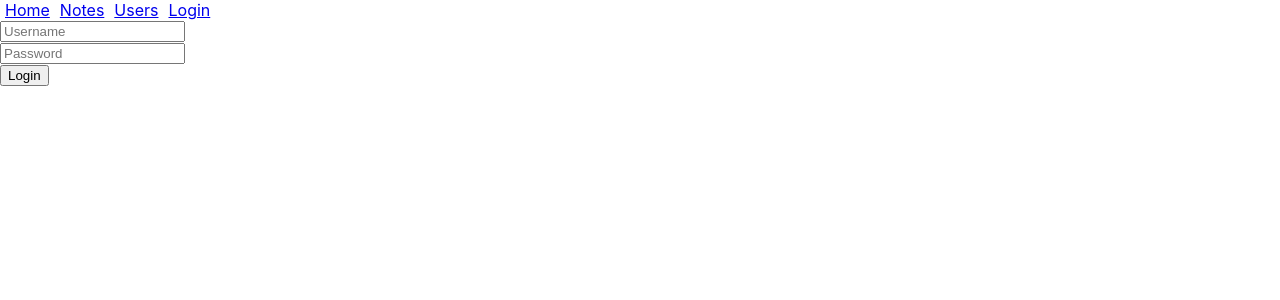
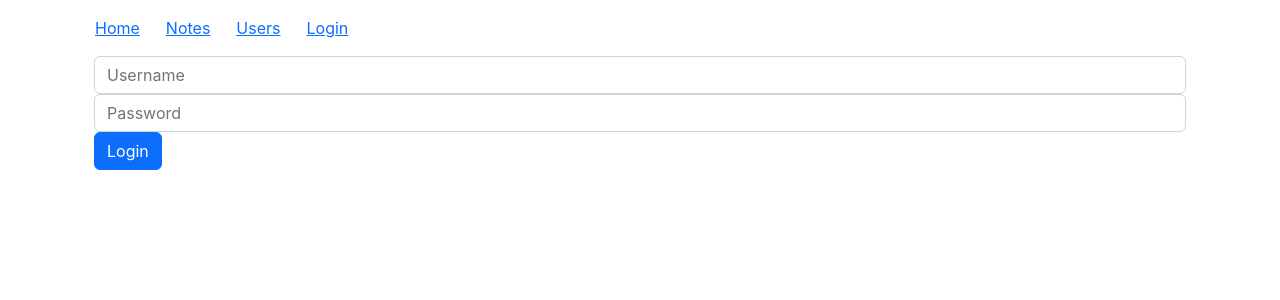
Before and after one commit to agustipc/notes-app-mono-repo, a React (Create React App) app in the folder app/: page /login in a window 1280 px wide. Shown: the top 300 px of the page. Built offline with nearby package versions, Linux system fonts and the light colour scheme; no server answers.

Commit message:
Add bootstrap

```diff
--- a/app/package.json
+++ b/app/package.json
@@ -3,10 +3,12 @@
   "version": "0.1.0",
   "private": true,
   "dependencies": {
+    "bootstrap": "5.2.3",
     "@testing-library/user-event": "^13.5.0",
     "axios": "^1.2.3",
     "prop-types": "^15.8.1",
     "react": "^18.2.0",
+    "react-bootstrap": "2.7.2",
     "react-dom": "^18.2.0",
     "react-router-dom": "6.10.0",
     "react-scripts": "5.0.1",
--- a/app/src/App.js
+++ b/app/src/App.js
@@ -1,4 +1,5 @@
-import React from 'react'
+import React, { Suspense } from 'react'
+import { Nav, Navbar } from 'react-bootstrap'
 import { BrowserRouter, Link, Route, Routes, Navigate } from 'react-router-dom'
 import { NoteDetail } from './components/NoteDetail'
 import { useNotes } from './hooks/useNotes'
@@ -18,17 +19,29 @@ const App = () => {
   const { notes } = useNotes()
 
   return (
+    <Suspense fallback={<span>Loading component...</span>}>
+      <div className="container">
         <BrowserRouter>
-      <header>
+          <Navbar collapseOnSelect expand="lg">
+            <Navbar.Toggle aria-controls=" responsive-navbar-nav" />
+            <Navbar.Collapse>
+              <Nav>
+                <Nav.Link>
                   <Link to="/" style={inlineStyles}>
                     Home
                   </Link>
+                </Nav.Link>
+                <Nav.Link>
                   <Link to="/notes" style={inlineStyles}>
                     Notes
                   </Link>
+                </Nav.Link>
+                <Nav.Link>
                   <Link to="/users" style={inlineStyles}>
                     Users
                   </Link>
+                </Nav.Link>
+                <Nav.Link>
                   {user ? (
                     <em>Logged as {user.name}</em>
                   ) : (
@@ -36,17 +49,28 @@ const App = () => {
                       Login
                     </Link>
                   )}
-      </header>
+                </Nav.Link>
+              </Nav>
+            </Navbar.Collapse>
+          </Navbar>
 
           <Routes>
             <Route path="/notes" element={<Notes />} />
-        <Route path="/notes/:noteId" element={<NoteDetail notes={notes} />} />
+            <Route
+              path="/notes/:noteId"
+              element={<NoteDetail notes={notes} />}
+            />
             <Route path="/users" element={<Users />} />
-        <Route path="/login" element={user ? <Navigate to="/" /> : <Login />} />
+            <Route
+              path="/login"
+              element={user ? <Navigate to="/" /> : <Login />}
+            />
             <Route path="/" element={<Home />} />
             <Route path="*" element={<Navigate to="/" />} />
           </Routes>
         </BrowserRouter>
+      </div>
+    </Suspense>
   )
 }
 
--- a/app/src/Login.js
+++ b/app/src/Login.js
@@ -37,6 +37,7 @@ export default function Login() {
   }
 
   return (
+    <div className="container">
       <LoginForm
         username={username}
         password={password}
@@ -44,5 +45,6 @@ export default function Login() {
         handlePasswordChange={(event) => setPassword(event.target.value)}
         handleSubmit={handleLogin}
       />
+    </div>
   )
 }
--- a/app/src/Notes.js
+++ b/app/src/Notes.js
@@ -5,6 +5,7 @@ import Notification from './components/Notification'
 import NoteForm from './components/NoteForm'
 import { useNotes } from './hooks/useNotes'
 import { useUser } from './hooks/useUser'
+import { Button, Table } from 'react-bootstrap'
 
 const Notes = () => {
   const [showAll, setShowAll] = useState(true)
@@ -34,19 +35,22 @@ const Notes = () => {
       <NoteForm handleLogout={logout} addNote={addNote} />
 
       <div>
-        <button onClick={() => setShowAll(!showAll)}>
+        <Button onClick={() => setShowAll(!showAll)}>
           show {showAll ? 'important' : 'all'}
-        </button>
+        </Button>
       </div>
-      <ul>
+      <Table striped>
+        <tbody>
           {notesToShow.map((note, i) => (
+            <tr key={note.id}>
               <Note
-            key={i}
                 note={note}
                 toggleImportance={() => changeImportance(note.id)}
               />
+            </tr>
           ))}
-      </ul>
+        </tbody>
+      </Table>
     </div>
   )
 }
--- a/app/src/components/LoginForm.js
+++ b/app/src/components/LoginForm.js
@@ -1,4 +1,5 @@
 import PropTypes from 'prop-types'
+import { Button, Form } from 'react-bootstrap'
 
 export default function LoginForm({
   handleSubmit,
@@ -8,27 +9,28 @@ export default function LoginForm({
   handlePasswordChange
 }) {
   return (
-    <form onSubmit={handleSubmit}>
-      <div>
-        <input
+    <Form onSubmit={handleSubmit}>
+      <Form.Group id="username">
+        <Form.Control
           type="text"
           value={username}
           name="Username"
           placeholder="Username"
           onChange={handleUsernameChange}
         />
-      </div>
-      <div>
-        <input
+      </Form.Group>
+
+      <Form.Group id="password">
+        <Form.Control
           type="password"
           value={password}
           name="Password"
           placeholder="Password"
           onChange={handlePasswordChange}
         />
-      </div>
-      <button id="form-login-button">Login</button>
-    </form>
+      </Form.Group>
+      <Button id="form-login-button">Login</Button>
+    </Form>
   )
 }
 
--- a/app/src/components/Note.js
+++ b/app/src/components/Note.js
@@ -1,14 +1,19 @@
 import React from 'react'
+import { Button } from 'react-bootstrap'
 import { Link } from 'react-router-dom'
 
 const Note = ({ note, toggleImportance }) => {
   const label = note.important ? 'make not important' : 'make important'
 
   return (
-    <li data-cy="note-list-item" className="note">
-      <Link to={`/notes/${note.id}`}>{note.content}</Link>
-      <button onClick={toggleImportance}>{label}</button>
-    </li>
+    <>
+      <td data-cy="note-list-item" className="note">
+        <Link to={`/notes/${note.id}`}>{note.content}</Link>
+      </td>
+      <td>
+        <Button onClick={toggleImportance}>{label}</Button>
+      </td>
+    </>
   )
 }
 
--- a/app/src/components/NoteForm.js
+++ b/app/src/components/NoteForm.js
@@ -1,4 +1,5 @@
 import { useRef, useState } from 'react'
+import { Button } from 'react-bootstrap'
 import Togglable from './Togglable'
 
 export default function NoteForm({ handleLogout, addNote }) {
@@ -32,10 +33,10 @@ export default function NoteForm({ handleLogout, addNote }) {
             value={newNote}
             onChange={handleChange}
           />
-          <button type="submit">save</button>
+          <Button type="submit">save</Button>
         </form>
         <div>
-          <button onClick={handleLogout}>Logout</button>
+          <Button onClick={handleLogout}>Logout</Button>
         </div>
       </Togglable>
     </>
--- a/app/src/components/Togglable.js
+++ b/app/src/components/Togglable.js
@@ -1,5 +1,6 @@
 import { useState, useImperativeHandle, forwardRef } from 'react'
 import PropTypes from 'prop-types'
+import { Button } from 'react-bootstrap'
 
 const Togglable = forwardRef(({ children, buttonLabel }, ref) => {
   const [visible, setVisible] = useState(false)
@@ -18,14 +19,14 @@ const Togglable = forwardRef(({ children, buttonLabel }, ref) => {
   return (
     <div>
       <div style={hideWhenVisible}>
-        <button id="togglable-button" onClick={toggleVisibility}>
+        <Button id="togglable-button" onClick={toggleVisibility}>
           {buttonLabel}
-        </button>
+        </Button>
       </div>
 
       <div style={showWhenVisible}>
         {children}
-        <button onClick={toggleVisibility}>Cancel</button>
+        <Button onClick={toggleVisibility}>Cancel</Button>
       </div>
     </div>
   )
```
Also changed, not shown: app/src/index.js (+6 -5 lines), 1 other file (tests, documents, lock files or other folders). Lines whose indentation alone changed are shown as unchanged.
